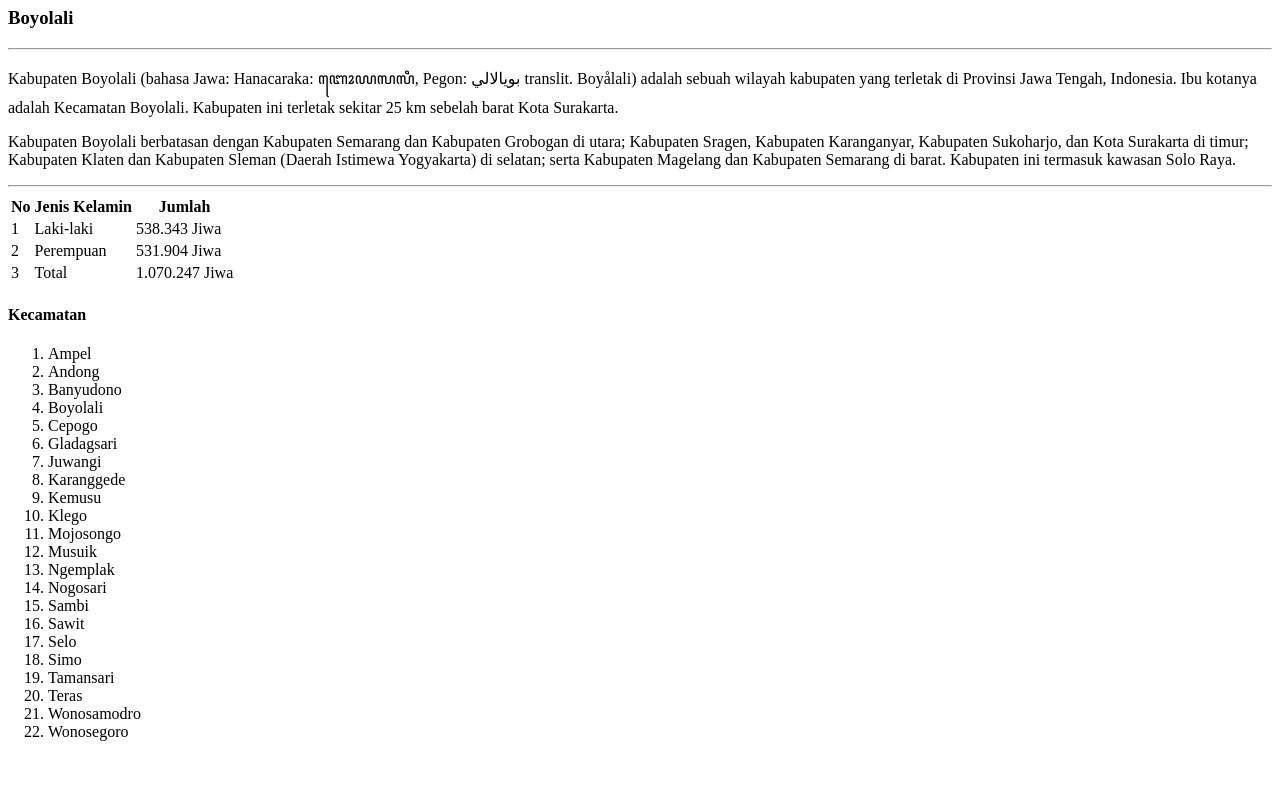
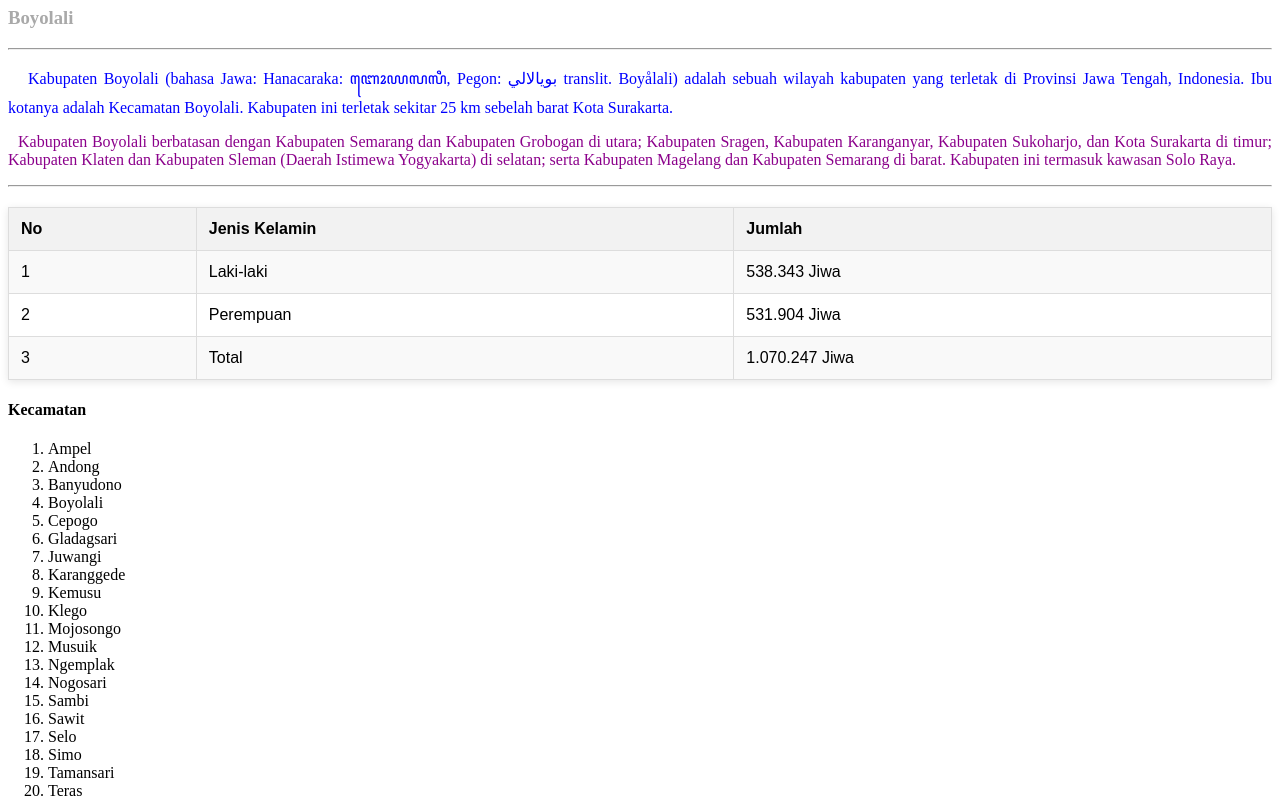
Before and after one commit to ywibowo259/pgweb2025-acara1, a plain HTML site: page index.html in a window 1280 px wide. Shown: the part 73-870 px from the top of the page. Before the commit the page ends 830 px from the top, so only its background shows below. Drawn offline with Linux system fonts and the light colour scheme.

Commit message:
menambahkan beberapa baris html dan css pada acara 2

```diff
--- /dev/null
+++ b/app.css
@@ -0,0 +1,49 @@
+/* Heading */
+h1 {
+    color: blue;
+}
+h3 {
+    color: darkgrey;
+}
+
+/* Paragraf */
+#p1 {
+    text-align: justify;
+    text-indent: 20px;
+    color: blue;
+}
+.p2 {
+    text-align: justify;
+    text-indent: 10px;
+    color: darkmagenta;
+}
+
+/* Style Table */
+table {
+    font-family: Arial, sans-serif;
+    border-collapse: collapse;
+    width: 100%;
+    margin: 20px 0;
+    box-shadow: 0 2px 8px rgba(0,0,0,0.1);
+}
+
+th {
+    background-color: #f2f2f2;
+    font-weight: bold;
+    padding: 12px;
+    text-align: left;
+    border: 1px solid #ddd;
+}
+
+td {
+    border: 1px solid #ddd;
+    padding: 12px;
+}
+
+tr:nth-child(even) {
+    background-color: #f9f9f9;
+}
+
+tr:hover {
+    background-color: #f1f1f1;
+}
--- a/index.html
+++ b/index.html
@@ -1,21 +1,29 @@
 <!DOCTYPE html>
 <html lang="en">
+<!-- struktur dasar HTML -->
 <head>
     <meta charset="UTF-8">
     <meta name="viewport" content="width=device-width, initial-scale=1.0">
+    <!-- menyesuaikan tampilan website dengan layar -->
     <title>Acara 1 | HTML CSS</title>
+
+    <link rel="stylesheet" href="app.css">
+    <style>
+
+    </style>
 </head>
 <body>
+    <!-- bagian utama script -->
     <main>
         <!-- Judul -->
-        <h1 style="color: blue;">Kabupaten Boyolali</h1>
+        <h1 id="p1">Kabupaten Boyolali</h1>
 
         <!-- Sub Judul -->
         <h3>Boyolali</h3>
         <hr>
         <!-- Deskripsi -->
-        <p>Kabupaten Boyolali (bahasa Jawa: Hanacaraka: ꦧꦺꦴꦪꦭꦭꦶ, Pegon: بويالالي translit. Boyålali) adalah sebuah wilayah kabupaten yang terletak di Provinsi Jawa Tengah, Indonesia. Ibu kotanya adalah Kecamatan Boyolali. Kabupaten ini terletak sekitar 25 km sebelah barat Kota Surakarta.</p>
-        <p>Kabupaten Boyolali berbatasan dengan Kabupaten Semarang dan Kabupaten Grobogan di utara; Kabupaten Sragen, Kabupaten Karanganyar, Kabupaten Sukoharjo, dan Kota Surakarta di timur; Kabupaten Klaten dan Kabupaten Sleman (Daerah Istimewa Yogyakarta) di selatan; serta Kabupaten Magelang dan Kabupaten Semarang di barat. Kabupaten ini termasuk kawasan Solo Raya.</p>
+        <p id= "p1">Kabupaten Boyolali (bahasa Jawa: Hanacaraka: ꦧꦺꦴꦪꦭꦭꦶ, Pegon: بويالالي translit. Boyålali) adalah sebuah wilayah kabupaten yang terletak di Provinsi Jawa Tengah, Indonesia. Ibu kotanya adalah Kecamatan Boyolali. Kabupaten ini terletak sekitar 25 km sebelah barat Kota Surakarta.</p>
+        <p class="p2">Kabupaten Boyolali berbatasan dengan Kabupaten Semarang dan Kabupaten Grobogan di utara; Kabupaten Sragen, Kabupaten Karanganyar, Kabupaten Sukoharjo, dan Kota Surakarta di timur; Kabupaten Klaten dan Kabupaten Sleman (Daerah Istimewa Yogyakarta) di selatan; serta Kabupaten Magelang dan Kabupaten Semarang di barat. Kabupaten ini termasuk kawasan Solo Raya.</p>
         <hr>
         <!-- Table Jumlah penduduk -->
          <table>
@@ -43,6 +51,8 @@
 
          <!-- List Kecamatan -->
           <h4>Kecamatan</h4>
+
+          <!-- ordered list (list bernomor) -->
           <ol>
 <li>            Ampel</li>
 <li>            Andong</li>
@@ -68,6 +78,20 @@
 <li>            Wonosegoro</li>
 
           </ol>
-        </main>
+
+<hr>
+
+<a href="https://jatengprov.go.id/kabkota/pemerintah-kabupaten-boyolali/" target="_blank" rel="noopener noreferrer" title="klik">Website Kabupaten Boyolali</a>
+
+<hr>
+
+<img src="images/700px-Boyolali_downtown.jpg" alt=""
+height="200px" title="Kabupaten Boyolali">
+
+<hr>
+
+<!-- iframe -->
+<iframe width="560" height="315" src="https://www.youtube.com/embed/2q7VMdKM2W4?si=j-If2VyCSQa1Uzb6" title="YouTube video player" frameborder="0" allow="accelerometer; autoplay; clipboard-write; encrypted-media; gyroscope; picture-in-picture; web-share" referrerpolicy="strict-origin-when-cross-origin" allowfullscreen></iframe>
+</main>
 </body>
 </html>
```
Also changed, not shown: images/700px-Boyolali_downtown.jpg (added).
